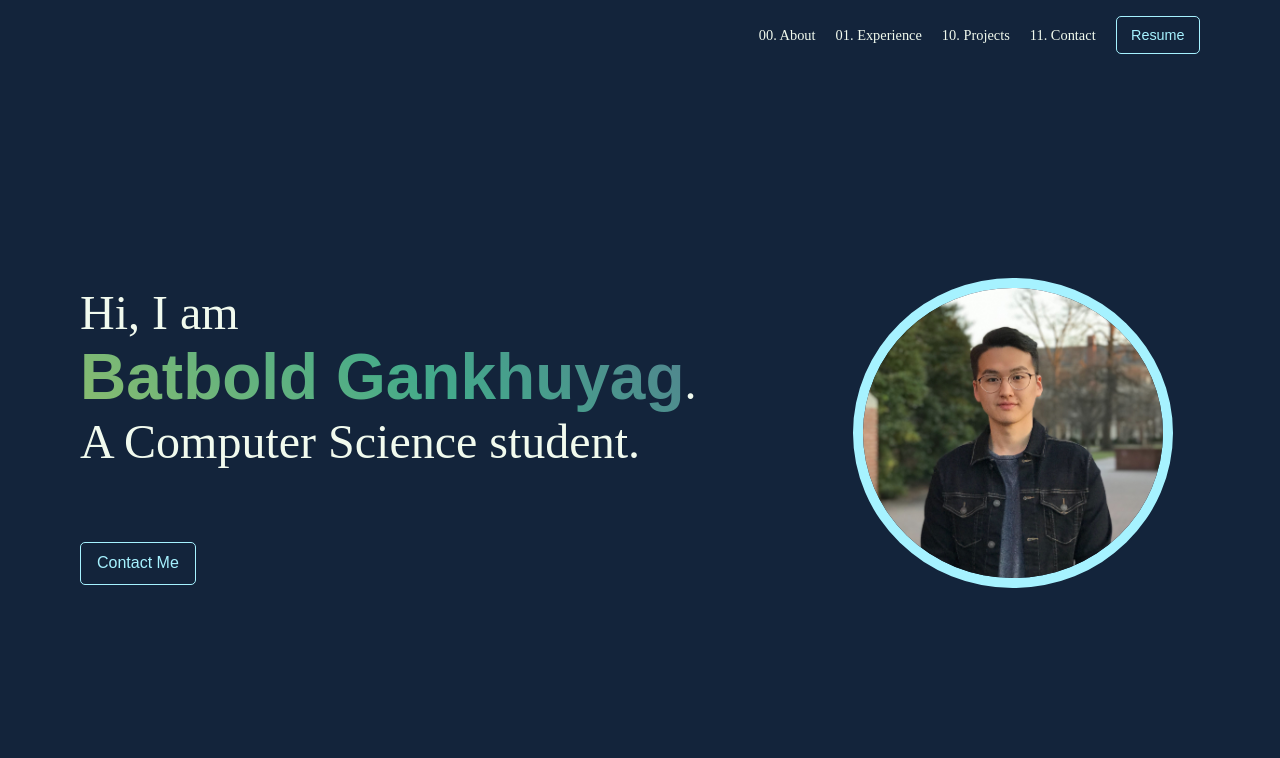
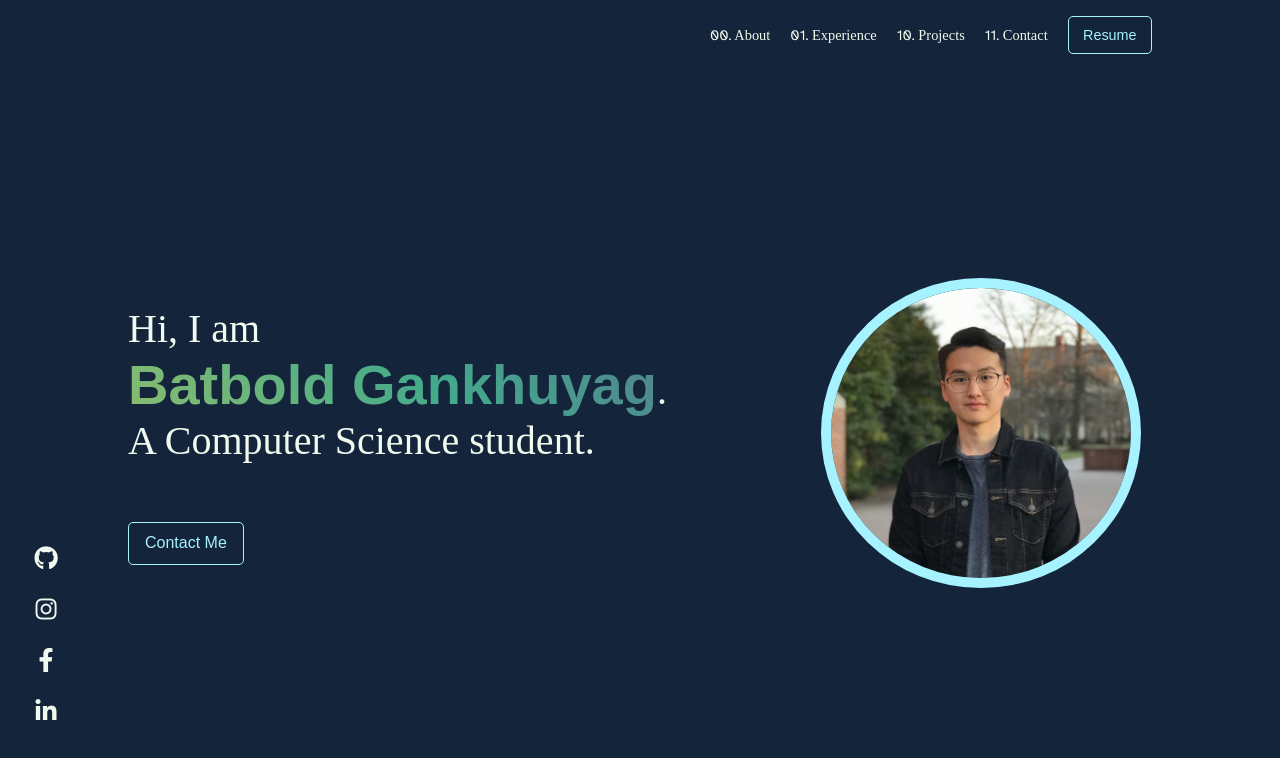
Before and after one commit to bgankhuyag/personal-web, a React (Create React App) app: page / in a window 1280 px wide. Shown: the top 758 px of the page. Built offline with nearby package versions, Linux system fonts and the light colour scheme; a web font is replaced by a local one.

Commit message:
side links

```diff
--- a/public/index.html
+++ b/public/index.html
@@ -24,7 +24,10 @@
       work correctly both with client-side routing and a non-root public URL.
       Learn how to configure a non-root public URL by running `npm run build`.
     -->
+    <link rel="stylesheet" href="https://pro.fontawesome.com/releases/v5.10.0/css/all.css" integrity="sha384-AYmEC3Yw5cVb3ZcuHtOA93w35dYTsvhLPVnYs9eStHfGJvOvKxVfELGroGkvsg+p" crossorigin="anonymous"/>
+
     <link href="https://fonts.googleapis.com/css2?family=Georama:wght@300&display=swap" rel="stylesheet">
+    <link href="https://fonts.googleapis.com/css2?family=Atkinson+Hyperlegible&display=swap" rel="stylesheet">
     <link href="https://fonts.googleapis.com/css2?family=Lilita+One&display=swap" rel="stylesheet">
     <title>React App</title>
   </head>
--- a/src/components/header/index.js
+++ b/src/components/header/index.js
@@ -1,5 +1,4 @@
 import React from 'react'
-import Nav from '../nav/index'
 import Button from '../button/index'
 import image from '../../profile.jpeg'
 import '../styles.css'
@@ -20,8 +19,6 @@ const Header = () => {
 
   return (
     <div className="header">
-      <Nav />
-      <div className="header-content">
       <div className="intro">
         {intro1} <br /> <span className="name">Batbold Gankhuyag</span>. <br /> {intro2}. <br /> <br />
         <Button size="1rem">Contact Me</Button>
@@ -30,7 +27,6 @@ const Header = () => {
         <img className="img" src={image} alt="profile"/>
       </div>
     </div>
-    </div>
   )
 }
 
--- /dev/null
+++ b/src/components/links/index.js
@@ -0,0 +1,15 @@
+import React from 'react'
+import '../styles.css'
+
+const Links = () => {
+  return (
+    <div className="links">
+      <a href="#" className="link"><i class="fab fa-github"></i></a>
+      <a href="#" className="link"><i class="fab fa-instagram"></i></a>
+      <a href="#" className="link"><i class="fab fa-facebook-f"></i></a>
+      <a href="#" className="link"><i class="fab fa-linkedin-in"></i></a>
+    </div>
+  )
+}
+
+export default Links;
--- a/src/components/nav/index.js
+++ b/src/components/nav/index.js
@@ -11,10 +11,10 @@ const Nav = () => {
 
   return (
     <div className="nav">
-      <a href="#" className="link">00. About</a>
-      <a href="#" className="link">01. Experience</a>
-      <a href="#" className="link">10. Projects</a>
-      <a href="#" className="link">11. Contact</a>
+      <a href="#" className="link"><span className="number">00.</span> About</a>
+      <a href="#" className="link"><span className="number">01.</span> Experience</a>
+      <a href="#" className="link"><span className="number">10.</span> Projects</a>
+      <a href="#" className="link"><span className="number">11.</span> Contact</a>
       <Button>Resume</Button>
     </div>
   )
--- a/src/components/styles.css
+++ b/src/components/styles.css
@@ -1,9 +1,4 @@
 .header {
-  max-width: 1800px;
-  padding: 0px 5em;
-}
-
-.header-content {
   display: flex;
   flex-wrap: wrap;
   justify-content: space-evenly;
@@ -73,7 +68,7 @@
   }
 }
 
-@media only screen and (max-width: 1274px) {
+@media only screen and (max-width: 1294px) {
   .intro {
     font-size: 2.5rem;
   }
@@ -82,7 +77,7 @@
   }
 }
 
-@media only screen and (max-width: 1130px) {
+@media only screen and (max-width: 1190px) {
   .intro {
     font-size: 2rem;
   }
@@ -92,26 +87,38 @@
 }
 
 
-@media only screen and (max-width: 1046px) {
-  .intro {
-    font-size: 2rem;
-    text-align: center;
-    padding: 1.5em 0px;
-  }
-  .name {
-    font-size: 3rem;
-  }
-  .header-content {
-    display: block;
-  }
-}
-
-@media only screen and (max-width: 702px) {
+@media only screen and (max-width: 1076px) {
   .intro {
     font-size: 1.5rem;
   }
   .name {
     font-size: 2.5rem;
+  }
+}
+
+@media only screen and (max-width: 948px) {
+  .intro {
+    font-size: 1.3rem;
+  }
+  .name {
+    font-size: 2.2rem;
+  }
+}
+
+@media only screen and (max-width: 768px) {
+  .intro {
+    font-size: 1.5rem;
+    text-align: center;
+    padding: 1.5em 0px;
+  }
+  .name {
+    font-size: 2.5rem;
+  }
+  .header {
+    display: block;
+  }
+  .links {
+    display: none;
   }
 }
 
@@ -121,9 +128,6 @@
   }
   .name {
     font-size: 2rem;
-  }
-  .header {
-    padding: 0px 2em;
   }
 }
 
@@ -137,19 +141,14 @@
   width: 100%;
   max-width: 300px;
   height: auto;
-  border: 10px solid var(--sky-blue-crayola-2);
-  transition: 0.5s;
-}
-
-@media only screen and (max-width: 370px) {
-  .profile .img {
-    position: relative;
-    right: 10px;
-  }
+  transition: all 0.3s;
+  outline: var(--sky-blue-crayola-2) solid 10px;
 }
 
 .profile .img:hover {
-  transform: scale(1.1);
+  outline: var(--sky-blue-crayola-2) solid 10px;
+  border: none;
+  outline-offset: -10px;
 }
 
 .letter {
@@ -161,7 +160,7 @@
 .letter:hover {
   color: var(--sky-blue-crayola-2);
   text-shadow: -2px 0 var(--honeydew), 0 2px var(--honeydew), 2px 0 var(--honeydew), 0 -2px var(--honeydew);
-  top: -10px;
+  /* top: -10px; */
   font-weight: bold;
 }
 
@@ -189,13 +188,13 @@
   color: var(--sky-blue-crayola-2);
 }
 
-.link:hover {
-  top: -3px;
-}
-
 .link:focus {
   outline: dashed 2px;
   outline-offset: 8px;
+}
+
+.link .number {
+  font-family: "Atkinson Hyperlegible";
 }
 
 .button {
@@ -214,5 +213,20 @@
 .button:focus {
   background-color: var(--sky-blue-crayola-2-a);
   outline: solid 1px;
-  outline-offset: -6px;
+  outline-offset: 3px;
 }
+
+.links {
+  position: fixed;
+  bottom: 50px;
+  left: 10px;
+  font-size: 1.5rem;
+  text-align: center;
+  width: 10rem;
+}
+
+.links .link{
+  display: block;
+  margin: 1em;
+  width: 1em;
+}
--- a/src/views/home.js
+++ b/src/views/home.js
@@ -1,11 +1,15 @@
 import React from 'react';
 import Header from '../components/header/index'
+import Nav from '../components/nav/index'
+import Links from '../components/links/index'
 import './styles.css'
 
 const Home = () => {
   return (
     <div className="home">
+      <Links />
       <div className="content">
+        <Nav />
         <Header />
       </div>
     </div>
--- a/src/views/styles.css
+++ b/src/views/styles.css
@@ -40,6 +40,19 @@
 }
 
 .content {
-  max-width: 2000px;
   margin: auto;
+  padding: 0px 8rem;
+  max-width: 1800px;
 }
+
+@media only screen and (max-width: 948px) {
+  .content {
+    padding: 0px 5rem;
+  }
+}
+
+@media only screen and (max-width: 768px) {
+  .content {
+    padding: 0px 3rem;
+  }
+}
```
Lines whose indentation alone changed are shown as unchanged.
